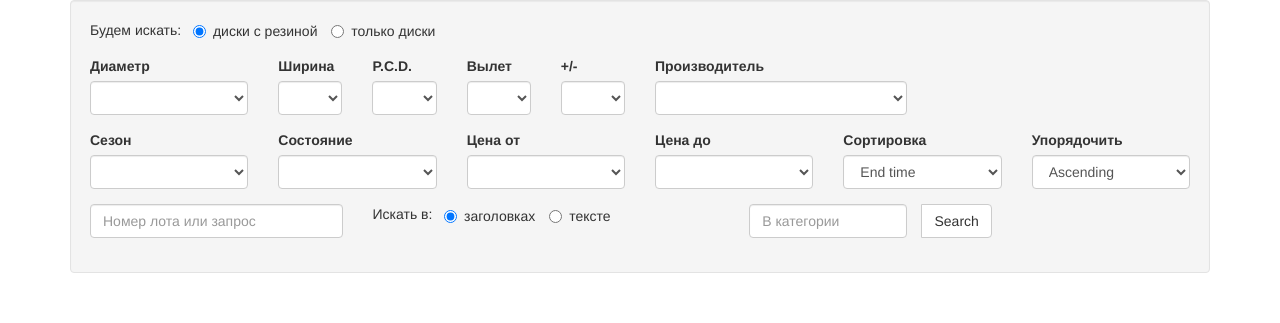
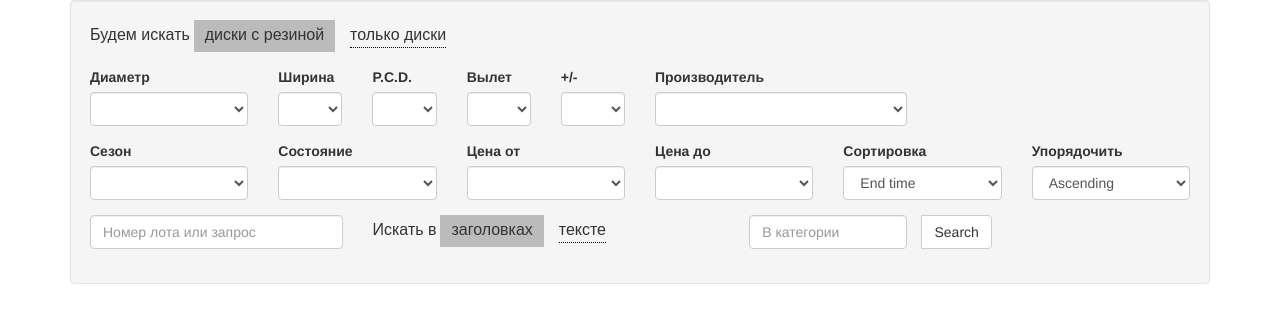
Before and after one commit to sorlandet/tunerlife, a Django app: page /search/ in a window 1280 px wide. Shown: the top 323 px of the page. Run offline with Django 3.2, Linux system fonts and the light colour scheme; parts of the project's set-up code (start-up, migrations or seed data) failed here and were passed over; some libraries are stand-ins or nearby versions.

Commit message:
css update

```diff
--- a/src/apps/yahoo/static/css/style.css
+++ b/src/apps/yahoo/static/css/style.css
@@ -1,54 +1,26 @@
-#fixfilter {
-    width: 1000px;
-    height: 200px;
-    padding: 10px;
-    margin-left: 40px;
-    line-height: 24px;
+.radio-toolbar input[type="radio"] {
+    display:none;
 }
 
-#fixfilter  select, input {
-    /*background:#1d1f24;*/
-	/*border:1px solid #45484c;*/
-	/*color:#999;*/
+.radio-toolbar label {
+    display: inline-block;
+    border-bottom: 1px dotted #000;
+    /*background-color:#ddd;*/
+    margin: 0 11px;
+    padding: 0;
+    font-family: Arial;
+    font-size: 16px;
 }
 
-#fixfilter .field {margin-left: 10px;}
+.radio-toolbar input[type="radio"]:checked + label {
+    margin: 0;
+    padding: 4px 11px;
+    background-color: #bbb;
+    border-color: transparent;
+}
 
-#fixfilter #type {float: left;}
-#fixfilter #type select {width: 130px;}
-
-#fixfilter #size {float: left;}
-#fixfilter #size select {width: 70px;}
-
-#fixfilter #width {float: left;}
-#fixfilter #width select {width: 70px;}
-
-#fixfilter #pcd {float: left;}
-#fixfilter #pcd select {width: 70px;}
-
-#fixfilter #offset {float: left;}
-#fixfilter #offset select {width: 45px;}
-
-#fixfilter #brand {margin-left: 10px; float: none;}
-
-
-#fixfilter #season {float: left;}
-#fixfilter #season select {width: 130px;}
-
-#fixfilter #item_status {float: left;}
-#fixfilter #item_status select {width: 90px;}
-
-#fixfilter #aucminprice, #fixfilter #aucmaxprice {float: left;}
-#fixfilter #aucminprice select, #fixfilter #aucmaxprice select {width: 70px;}
-
-#fixfilter #sort {float: left;}
-#fixfilter #sort select {width: 150px;}
-
-#fixfilter #order {float: none;}
-#fixfilter #order select {width: 150px;}
-
-#fixfilter #query {float: left;}
-#fixfilter #f {float: left;}
-#fixfilter #f select {width: 150px;}
-
-#fixfilter #category {float: left;}
+.for-label {
+    font-family: Arial;
+    font-size: 16px;
+    padding: 0;
+}
--- a/src/apps/yahoo/templates/yahoo/blocks/form.html
+++ b/src/apps/yahoo/templates/yahoo/blocks/form.html
@@ -3,14 +3,14 @@
     <div class="col-lg-12">
         <div class="well">
             <div class="form-group row">
-                <div class="col-lg-4">
-                    <span>Будем искать: &nbsp;</span>
-                    <label label-default="" class="radio-inline">
-                        <input type="radio" name="type" id="id_type1" value="2084200183" checked>диски с резиной
-                    </label>
-                    <label label-default="" class="radio-inline">
-                        <input type="radio" name="type" id="id_type2" value="2084005140">только диски
-                    </label>
+                <div class="col-lg-5 radio-toolbar">
+                    <span class="for-label">Будем искать</span>
+
+                    <input type="radio" name="type" id="id_type1" value="2084200183" checked>
+                    <label for="id_type1" class="radio-inline">диски с резиной</label>
+
+                    <input type="radio" name="type" id="id_type2" value="2084005140">
+                    <label for="id_type2" class="radio-inline">только диски</label>
                 </div>
             </div>
 
@@ -506,14 +506,14 @@
                 </div>
 
 
-                <div class="col-lg-4">
-                    <span>Искать в: &nbsp;</span>
-                    <label label-default="" class="radio-inline">
-                        <input type="radio" name="f" id="id_f3" value="0x8" checked>заголовках
-                    </label>
-                    <label label-default="" class="radio-inline">
-                        <input type="radio" name="f" id="id_f2" value="0x4">тексте
-                    </label>
+                <div class="col-lg-4 radio-toolbar">
+                    <span class="for-label">Искать в</span>
+
+                    <input type="radio" name="f" id="id_f1" value="0x8" checked>
+                    <label for="id_f1" class="radio-inline">заголовках</label>
+
+                    <input type="radio" name="f" id="id_f2" value="0x4">
+                    <label for="id_f2" class="radio-inline">тексте</label>
                 </div>
 
                 <div class="col-lg-2">
```
